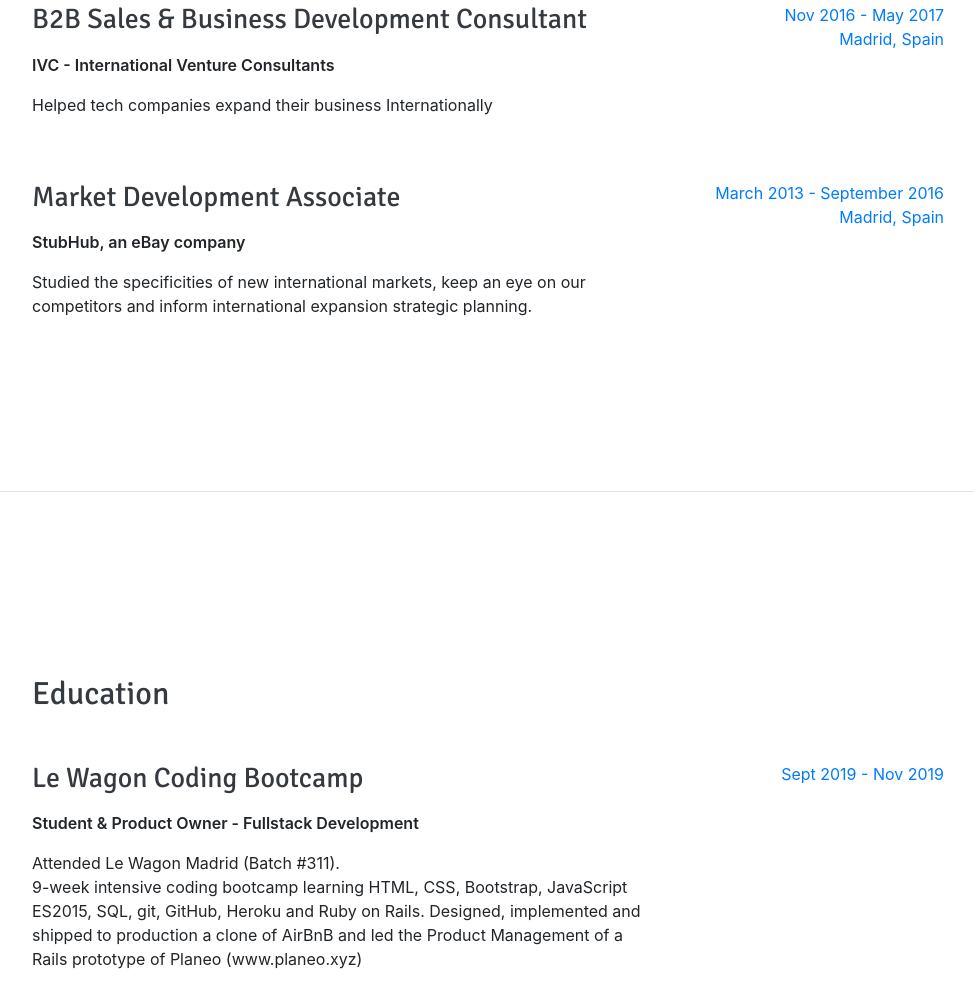
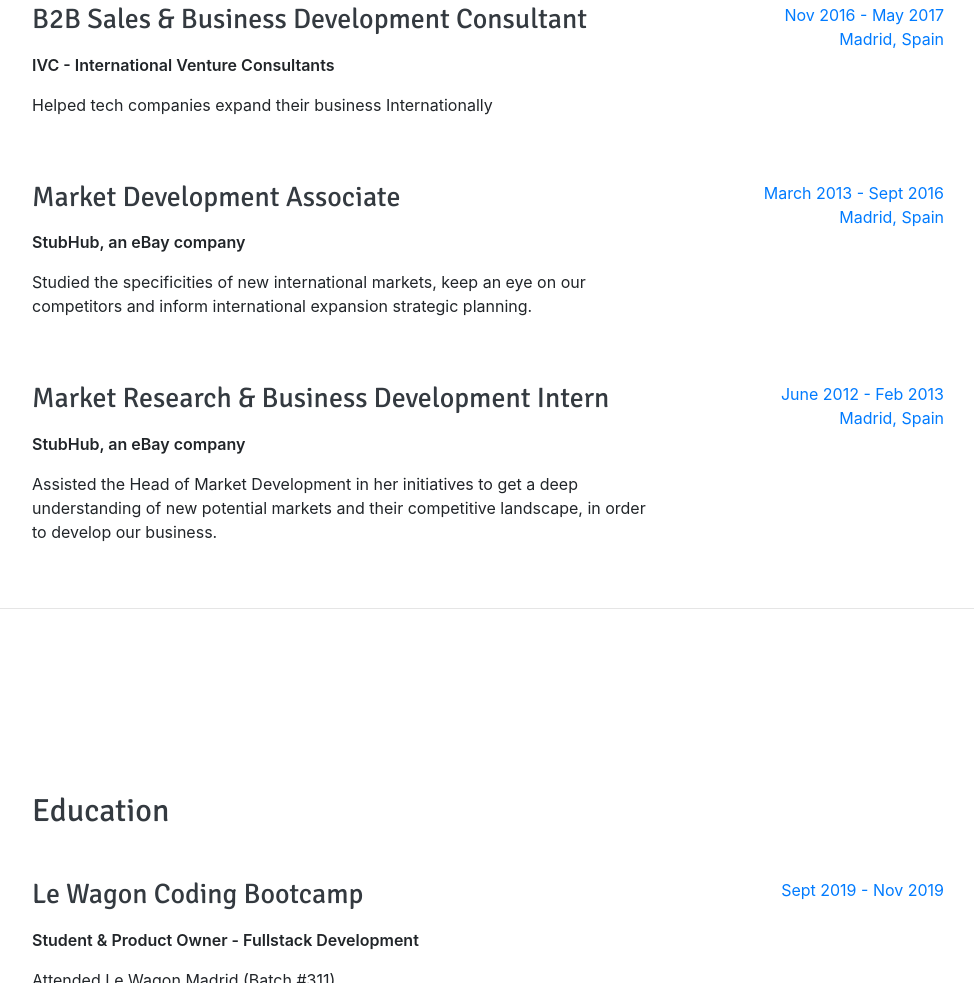
Before and after one commit to fanny-rojon/profile, a website with bundled scripts: page index.html in a window 1280 px wide. Shown: the part 1110-2093 px from the top of the page, without its empty margins (288-1262 px from the left). Built offline with nearby package versions, Linux system fonts and the light colour scheme; a web font is replaced by a local one.

Commit message:
content - experience

```diff
--- a/index.html
+++ b/index.html
@@ -123,23 +123,25 @@
             <p>Studied the specificities of new international markets, keep an eye on our competitors and inform international expansion strategic planning.</p>
           </div>
           <div class="resume-date text-md-right">
-            <span class="text-primary">March 2013 - September 2016</span>
+            <span class="text-primary">March 2013 - Sept 2016</span>
             <br>
             <span class="text-primary">Madrid, Spain</span>
           </div>
         </div>
-<!--
+
 
         <div class="resume-item d-flex flex-column flex-md-row justify-content-between">
           <div class="resume-content">
-            <h3 class="mb-0">Web Design Intern</h3>
-            <div class="subheading mb-3">Shout! Media Productions</div>
-            <p>Collaboratively administrate empowered markets via plug-and-play networks. Dynamically procrastinate B2C users after installed base benefits. Dramatically visualize customer directed convergence without revolutionary ROI.</p>
+            <h3 class="mb-0">Market Research & Business Development Intern</h3>
+            <div class="subheading mb-3">StubHub, an eBay company</div>
+            <p>Assisted the Head of Market Development in her initiatives to get a deep understanding of new potential markets and their competitive landscape, in order to develop our business. </p>
           </div>
           <div class="resume-date text-md-right">
-            <span class="text-primary">September 2008 - June 2010</span>
+            <span class="text-primary">June 2012 - Feb 2013</span>
+            <br>
+            <span class="text-primary">Madrid, Spain</span>
           </div>
-        </div> -->
+        </div>
 
       </div>
 
```
